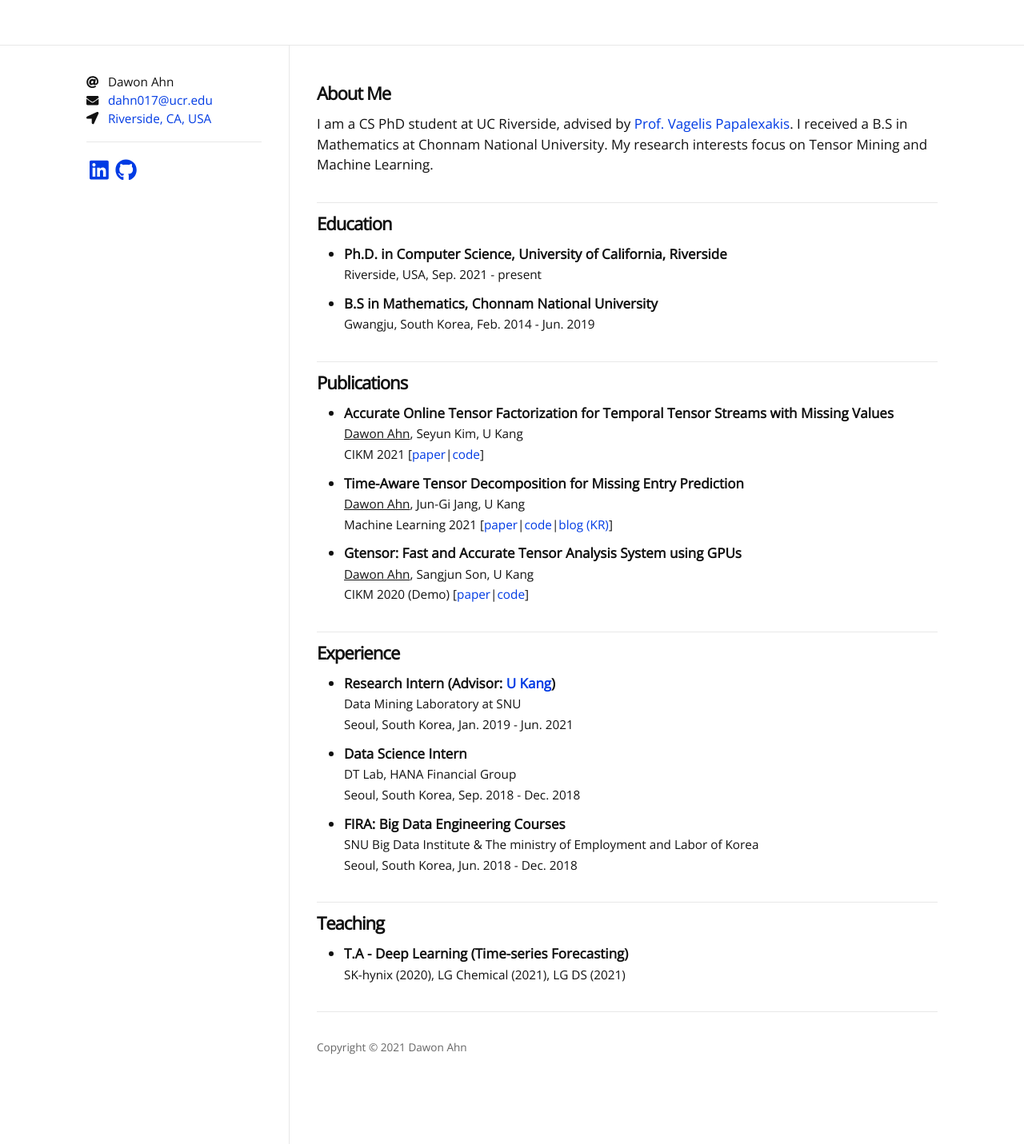
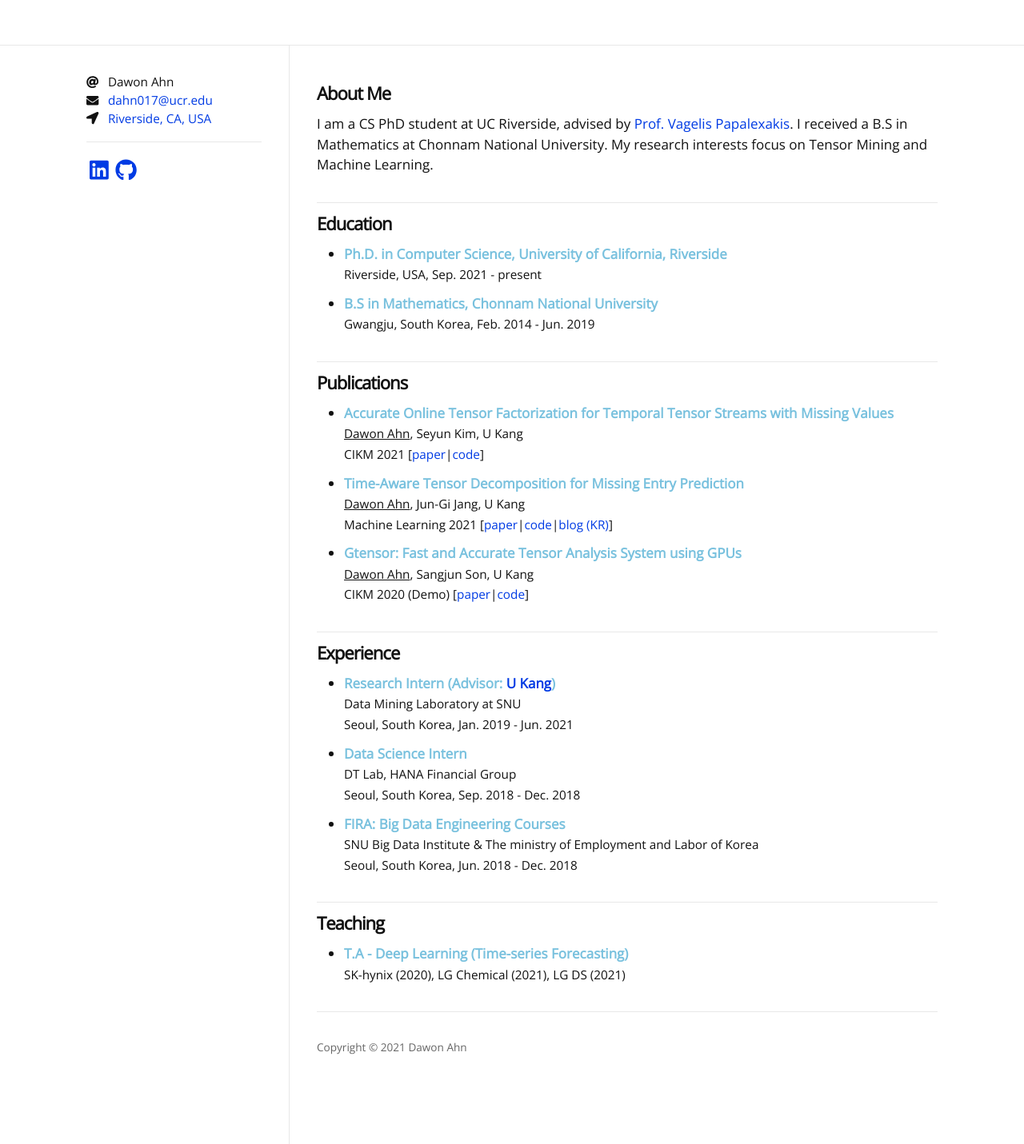
Before and after one commit to dawonahn/dawonahn.github.io, a Jekyll site: the page built from index.html, in a window 1280 px wide. Shown: the whole page at 80% size. Built offline with Jekyll 4.4.1, drawn with Linux system fonts in a browser that asks for light colours; nearby versions of some CDN libraries; some web fonts are replaced; the list of posts is cut into pages by our own code.

Commit message:
Update override-variables.scss

```diff
--- a/_sass/hamilton/override-variables.scss
+++ b/_sass/hamilton/override-variables.scss
@@ -1 +1,6 @@
 // Placeholder to allow overriding predefined variables.
+
+
+
+b {
+color: #79c1de}
```
